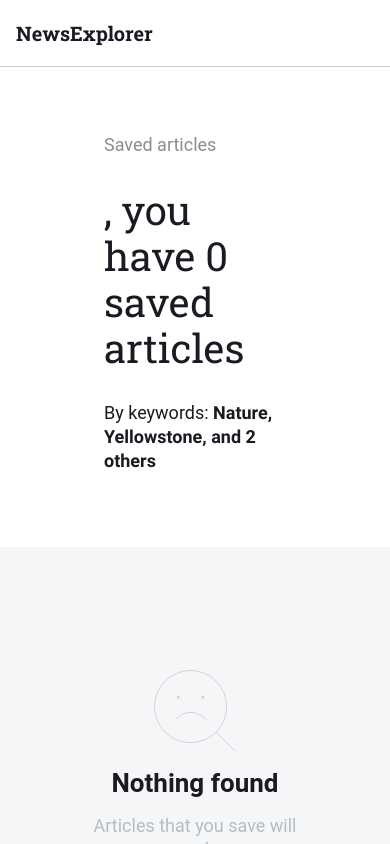
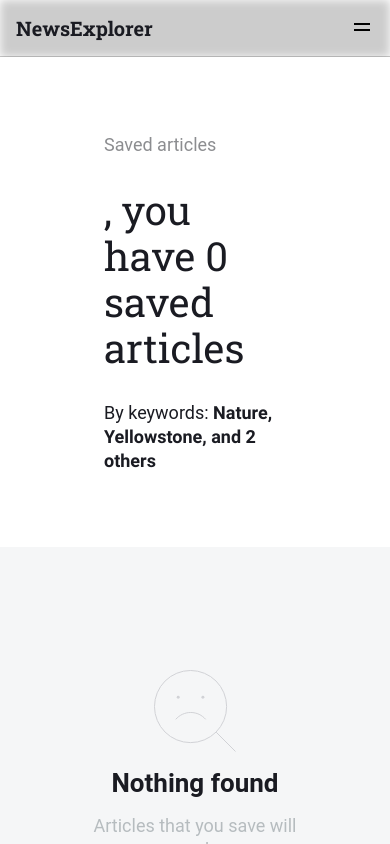
Before and after one commit to Aivaxela/news_explorer_frontend, a React (Vite) app: page /saved-news in a window 390 px wide. Shown: the top 844 px of the page. Built offline with nearby package versions, Linux system fonts and the light colour scheme.

Commit message:
added nav drawed, improved nav visiblity, modified card sign in button

```diff
--- a/src/blocks/Nav.css
+++ b/src/blocks/Nav.css
@@ -3,10 +3,12 @@
   width: 100%;
   max-width: 1440px;
   display: flex;
-  position: absolute;
+  position: fixed;
   align-items: center;
+  color: #fff;
+  backdrop-filter: blur(5px) brightness(0.8);
   border-bottom: rgba(255, 255, 255, 0.2) solid 1px;
-  color: #fff;
+  z-index: 1;
 }
 
 .nav_black {
@@ -111,25 +113,107 @@
   margin: 0;
 }
 
-.nav__logout-icon {
+.nav__icon {
   font-weight: 500;
   margin: 0;
   filter: invert(100%) sepia(100%) saturate(1%) hue-rotate(199deg)
     brightness(107%) contrast(100%);
 }
 
-.nav__logout-icon_black {
-  filter: invert(0%) sepia(100%) saturate(7444%) hue-rotate(184deg)
-    brightness(83%) contrast(111%);
+.nav__icon_black {
+  filter: brightness(0) saturate(100%);
+}
+
+.nav__drawer-icon {
+  padding: 0;
+  margin: 0 16px 0 auto;
+  background-color: transparent;
+  border: none;
+  font-size: 36px;
+  cursor: pointer;
+  display: none;
 }
 
 .nav__drawer {
-  margin: 0 16px 0 auto;
+  position: fixed;
+  top: 0;
+  left: 0;
+  right: 0;
+  bottom: 0;
+  background-color: rgba(0, 0, 0, 0.5);
+  opacity: 0;
+  display: flex;
+  visibility: hidden;
+  flex-direction: column;
+  justify-content: flex-start;
+  align-items: start;
+  transition: visibility 0.25s, opacity 0.25s linear;
+}
+
+.nav__drawer_visible {
+  opacity: 100;
+  visibility: visible;
+  transition: visibility 0.25s, opacity 0.25s linear;
+}
+
+.nav__drawer-box {
+  background-color: #1a1b22;
+  width: 100vw;
+  padding: 16px;
+  display: flex;
+  flex-direction: column;
+  gap: 32px;
+}
+
+.nav__drawer-title {
+  padding: 16px;
+  height: 56px;
+  box-sizing: border-box;
+  font-size: 20px;
+  text-decoration: none;
+  color: #fff;
+  font-family: "Roboto-Slab-700", "Arial", sans-serif;
+  width: 100vw;
+  background-color: #1a1b22;
+  border-bottom: rgba(255, 255, 255, 0.2) solid 1px;
+}
+
+.nav__drawer-item {
+  padding: 0;
+  display: none;
+  align-content: center;
+  text-decoration: none;
+  color: #fff;
+}
+
+.nav__drawer-item:hover {
+  opacity: 50%;
+}
+
+.nav__drawer-item_visible {
+  display: block;
+}
+
+.nav__drawer-signin-button {
+  margin: 16px 0;
+  width: calc(100vw - 32px);
+  height: 56px;
+  display: none;
+  border-radius: 100px;
+  border: solid 2px;
   background-color: transparent;
-  color: inherit;
-  border: none;
-  font-size: 36px;
+  color: #fff;
+  justify-content: center;
+  align-items: center;
   cursor: pointer;
+}
+
+.nav__drawer-signin-button_visible {
+  display: flex;
+}
+
+.nav__drawer-signin-button:hover {
+  opacity: 50%;
 }
 
 @media screen and (max-width: 950px) {
@@ -147,7 +231,10 @@
   }
 }
 
-@media screen and (max-width: 950px) {
+@media screen and (max-width: 560px) {
+  .nav {
+    height: 56px;
+  }
   .nav__title {
     margin: 0 auto 0 16px;
   }
@@ -155,4 +242,13 @@
   .nav__group {
     display: none;
   }
+
+  .nav__drawer-icon {
+    display: block;
+    z-index: 2;
+  }
+
+  .nav__drawer {
+    z-index: 1;
+  }
 }
--- a/src/blocks/NewsCard.css
+++ b/src/blocks/NewsCard.css
@@ -74,7 +74,7 @@
 }
 
 .card__bookmark-signin {
-  width: 182px;
+  width: 100%;
   height: 40px;
   opacity: 0%;
   pointer-events: none;
--- a/src/components/App.jsx
+++ b/src/components/App.jsx
@@ -1,5 +1,5 @@
 import "../blocks/App.css";
-import { useEffect, useState } from "react";
+import { useState } from "react";
 import { Route, Routes, Navigate } from "react-router-dom";
 import { SearchContext } from "../contexts/SearchContext";
 import { UserContext } from "../contexts/UserContext";
@@ -10,7 +10,6 @@ import Footer from "../components/Footer";
 import SavedNews from "../components/SavedNews";
 import SigninModal from "../components/SigninModal";
 import Api from "../utils/newsApi";
-import { TEST_DATA } from "../utils/testData"; //TODO: TEST DATA - remove before deployment
 import SignupModal from "./SignupModal";
 
 export default function App() {
@@ -106,7 +105,7 @@ export default function App() {
       password: "",
       username: "",
       savedNews: [],
-      // savedKeywords: [],
+      savedKeywords: [],
     });
   };
 
@@ -120,16 +119,6 @@ export default function App() {
     });
   }
   listenForEsc();
-
-  // useEffect(() => {
-  //   //TODO: TEST DATA - remove before deployment
-  //   setSearchState((currState) => ({
-  //     ...currState,
-  //     results: Array.from(TEST_DATA.articles),
-  //     articlesAvail: TEST_DATA.totalResults,
-  //     loading: false,
-  //   }));
-  // }, []);
 
   return (
     <div className="page">
--- a/src/components/Nav.jsx
+++ b/src/components/Nav.jsx
@@ -1,19 +1,33 @@
 import "../blocks/Nav.css";
-import { useContext, useState } from "react";
+import { useContext, useEffect, useState } from "react";
 import { Link, useLocation } from "react-router-dom";
 import { UserContext } from "../contexts/UserContext";
 import { AppContext } from "../contexts/AppContext";
+import NavDrawer from "./NavDrawer";
 
 export default function Nav({ handleSignout }) {
+  const location = useLocation();
   const { userState } = useContext(UserContext);
   const { setActiveModal } = useContext(AppContext);
-  const location = useLocation();
-  const isNavBlack = location.pathname === "/saved-news" ? true : false;
+  const [isNavBlack, setIsNavBlack] = useState(false);
   const [drawerOpen, setDrawerOpen] = useState(false);
+
+  const handleDrawerToggle = () => {
+    setDrawerOpen(!drawerOpen);
+  };
+
+  const handleDrawerSignin = () => {
+    setActiveModal("signin");
+    setDrawerOpen(false);
+  };
+
+  useEffect(() => {
+    setIsNavBlack(location.pathname === "/saved-news" ? true : false);
+  }, [location]);
 
   return (
     <nav className={`nav ${isNavBlack ? "nav_black" : ""}`}>
-      <Link to="/" className="nav__title">
+      <Link to="/" className="nav__title" aria-label="desktop navigation">
         NewsExplorer
       </Link>
       <div className="nav__group">
@@ -55,25 +69,32 @@ export default function Nav({ handleSignout }) {
             <img
               src="../src/assets/logout.svg"
               alt="logout icon"
-              className={`nav__logout-icon ${
-                isNavBlack ? "nav__logout-icon_black" : ""
-              }`}
+              className={`nav__icon ${isNavBlack ? "nav__icon_black" : ""}`}
             />
           </div>
         </button>
       </div>
-      <button className="nav__drawer" type="button">
+      <button
+        className="nav__drawer-icon"
+        type="button"
+        onClick={handleDrawerToggle}
+      >
         <img
           src={
             drawerOpen
-              ? "../src/assets/close-drawer.svg"
-              : "../src/assets/drawer.svg"
+              ? "../src/assets/nav-drawer-close.svg"
+              : "../src/assets/nav-drawer.svg"
           }
           alt="drawer menu open/close button"
-          className="nav__drawer-img"
-          onClick={() => setDrawerOpen(!drawerOpen)}
+          className={` ${isNavBlack && !drawerOpen ? "nav__icon_black" : ""}`}
         />
       </button>
+
+      <NavDrawer
+        drawerOpen={drawerOpen}
+        handleDrawerSignin={handleDrawerSignin}
+        isNavBlack={isNavBlack}
+      />
     </nav>
   );
 }
--- /dev/null
+++ b/src/components/NavDrawer.jsx
@@ -0,0 +1,44 @@
+import "../blocks/Nav.css";
+import { useContext } from "react";
+import { Link } from "react-router-dom";
+import { UserContext } from "../contexts/UserContext";
+
+export default function NavDrawer({ drawerOpen, handleDrawerSignin }) {
+  const { userState } = useContext(UserContext);
+
+  return (
+    <nav
+      className={`nav__drawer ${drawerOpen ? "nav__drawer_visible" : ""}`}
+      aria-label="mobile navigation"
+    >
+      <Link
+        to="/"
+        className="nav__drawer-title"
+        aria-label="desktop navigation"
+      >
+        NewsExplorer
+      </Link>
+      <div className="nav__drawer-box">
+        <Link to="/" className={`nav__drawer-item nav__drawer-item_visible`}>
+          Home
+        </Link>
+        <Link
+          to="/saved-news"
+          className={`nav__drawer-item nav__drawer-item_visible ${
+            userState.loggedIn ? "nav__drawer-item_visible " : ""
+          }`}
+        >
+          Saved Articles
+        </Link>
+        <button
+          className={`nav__drawer-signin-button ${
+            userState.loggedIn ? "" : "nav__drawer-signin-button_visible"
+          }`}
+          onClick={handleDrawerSignin}
+        >
+          Sign in
+        </button>
+      </div>
+    </nav>
+  );
+}
--- a/src/components/SignupModal.jsx
+++ b/src/components/SignupModal.jsx
@@ -1,5 +1,5 @@
 import "../blocks/Modal.css";
-import { useContext, useEffect } from "react";
+import { useContext } from "react";
 import { AppContext } from "../contexts/AppContext";
 import { useFormValidation } from "../utils/useFormValidation";
 import ModalWithForm from "./ModalWithForm";
@@ -11,20 +11,17 @@ export default function SignupModal({ handleSignup, isVisible }) {
 
   const handleSubmit = (e) => {
     e.preventDefault();
-    if (!isValid || values.password !== values.passwordConfirm) return;
+    if (!isValid) return;
+    if (values.password !== values.passwordConfirm) {
+      setErrors({
+        ...errors,
+        passwordConfirm: "Passwords must match",
+      });
+      return;
+    }
     handleSignup(values);
     resetForm();
   };
-
-  useEffect(() => {
-    setErrors({
-      ...errors,
-      passwordConfirm:
-        values.password !== values.passwordConfirm
-          ? "Passwords must match"
-          : "",
-    });
-  }, [values.password, values.passwordConfirm]);
 
   return (
     <ModalWithForm
```
Also changed, not shown: src/assets/nav-drawer-close.svg (renamed from src/assets/close-hamburger.svg), src/assets/nav-drawer.svg (renamed from src/assets/drawer.svg).
